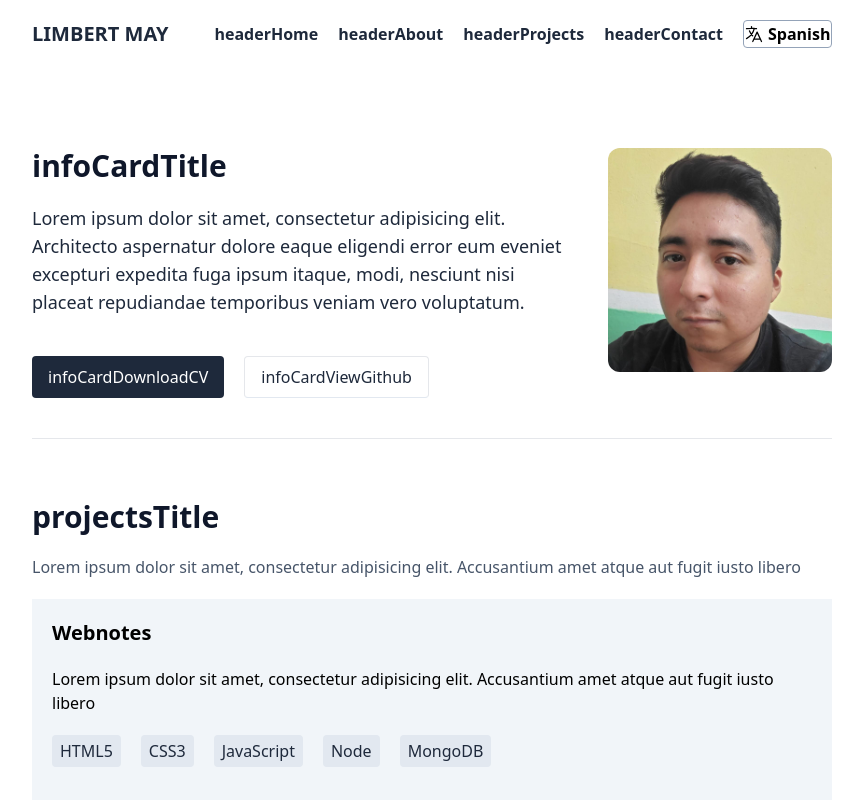
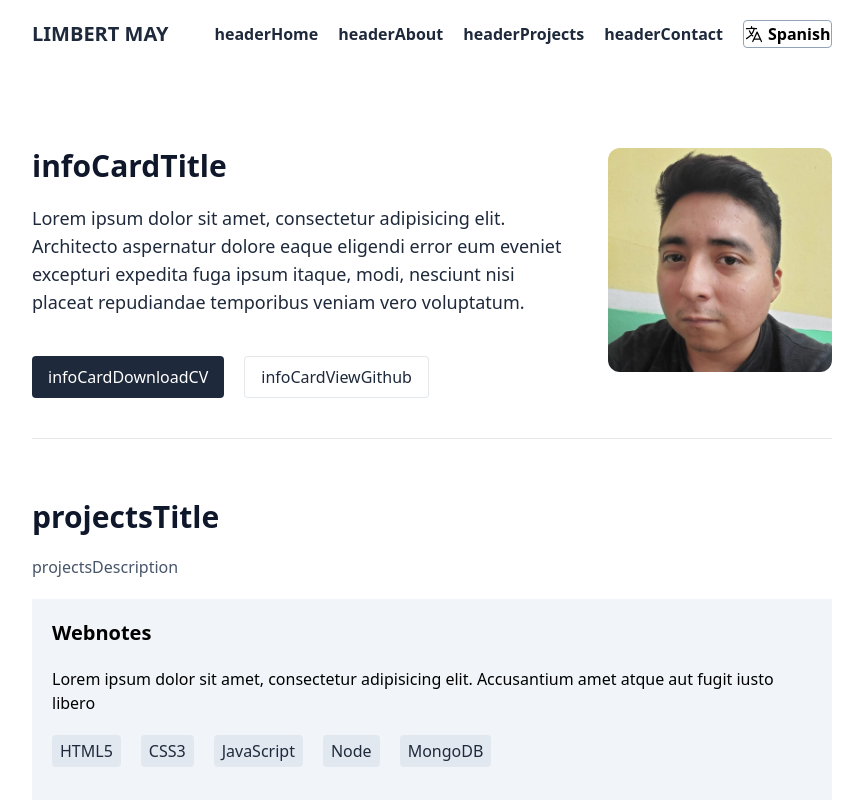
Before and after one commit to LimbersMay/limbertsPortfolio, a React (Vite) app: page / in a window 1280 px wide. Shown: the top 800 px of the page, without its empty margins (208-1071 px from the left). Built offline with nearby package versions, Linux system fonts and the light colour scheme.

Commit message:
(components ProjectsSection) Se agregó un ID al div para navegar a él desde el header y la descripción se obtuvo desde el componente Text

```diff
--- a/src/portfolio/components/ProjectsSection.tsx
+++ b/src/portfolio/components/ProjectsSection.tsx
@@ -8,13 +8,13 @@ interface Props {
 
 export const ProjectsSection = ({ projects }: Props) => {
     return (
-        <div className="mt-5 flex flex-col gap-5">
+        <div id="projects" className="mt-5 flex flex-col gap-5">
             <h1 className="text-3xl font-bold text-slate-900">
                 <Text tid="projectsTitle"/>
             </h1>
 
             <p className="text-slate-600">
-                Lorem ipsum dolor sit amet, consectetur adipisicing elit. Accusantium amet atque aut fugit iusto libero
+                <Text tid="projectsDescription"/>
             </p>
 
             { /* Project cards*/}
```
